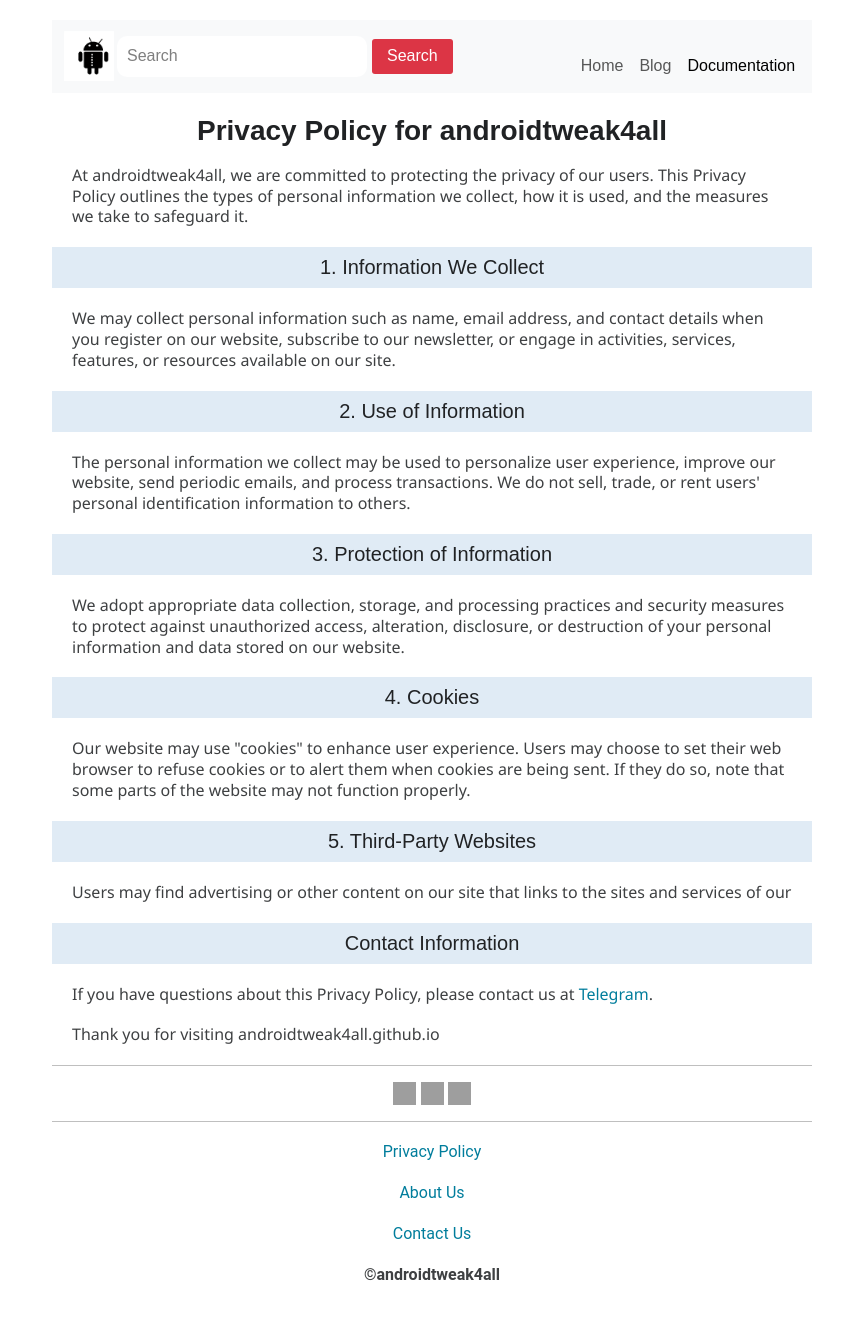
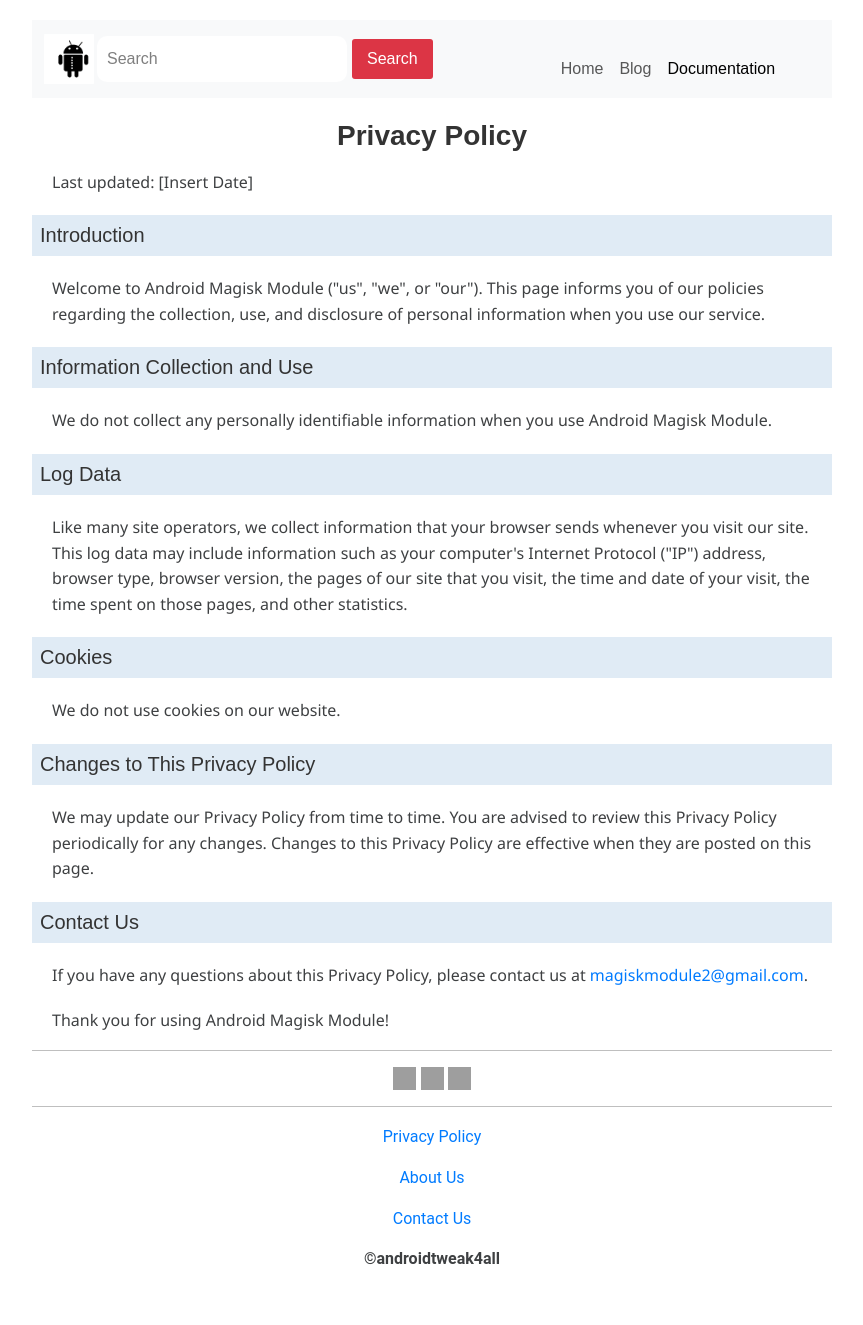
Before and after one commit to androidmagiskmodule/androidmagiskmodule.github.io, a Jekyll site: the page built from Policy.html, in a window 1280 px wide. Shown: the whole page, without its empty margins (208-1071 px from the left). Built offline with Jekyll 4.4.1, drawn with Linux system fonts in a browser that asks for light colours; some web fonts are replaced; after the commit the page ends 1290 px from its top, so only the background shows below that; grey boxes are pictures that could not be loaded.

Commit message:
Update Policy.html

```diff
--- a/Policy.html
+++ b/Policy.html
@@ -4,43 +4,82 @@ title: Privacy Policy
 lang: eng
 permalink: /Policy
 ---
+
+
+
+
+<html lang="en">
+
 <head>
     <meta charset="UTF-8">
     <meta name="viewport" content="width=device-width, initial-scale=1.0">
-    <title>Privacy Policy</title>
+    <title>Privacy Policy - Android Magisk Module</title>
     <style>
         body {
             font-family: Arial, sans-serif;
             max-width: 800px;
-            margin: 0 auto;
-            padding: 20px;
+            margin: 20px auto;
+            line-height: 1.6;
         }
-        h1, h2 {
-            text-align: center;
+
+        h1, h2, h3 {
+            color: #333;
+        }
+
+        p {
+            margin-bottom: 15px;
+        }
+
+        a {
+            color: #007BFF;
+            text-decoration: none;
+        }
+
+        a:hover {
+            text-decoration: underline;
         }
     </style>
 </head>
+
 <body>
-    <h1>Privacy Policy for androidtweak4all</h1>
-    <p>At androidtweak4all, we are committed to protecting the privacy of our users. This Privacy Policy outlines the types of personal information we collect, how it is used, and the measures we take to safeguard it.</p>
-    <h2>1. Information We Collect</h2>
-    <p>We may collect personal information such as name, email address, and contact details when you register on our website, subscribe to our newsletter, or engage in activities, services, features, or resources available on our site.</p>
-    <h2>2. Use of Information</h2>
-    <p>The personal information we collect may be used to personalize user experience, improve our website, send periodic emails, and process transactions. We do not sell, trade, or rent users' personal identification information to others.</p>
-    <h2>3. Protection of Information</h2>
-    <p>We adopt appropriate data collection, storage, and processing practices and security measures to protect against unauthorized access, alteration, disclosure, or destruction of your personal information and data stored on our website.</p>
-    <h2>4. Cookies</h2>
-    <p>Our website may use "cookies" to enhance user experience. Users may choose to set their web browser to refuse cookies or to alert them when cookies are being sent. If they do so, note that some parts of the website may not function properly.</p>
-    <h2>5. Third-Party Websites</h2>
-    <p>Users may find advertising or other content on our site that links to the sites and services of our
+
+    <header>
+        <h1>Privacy Policy</h1>
+        <p>Last updated: [Insert Date]</p>
+    </header>
 
     <section>
-        <h2>Contact Information</h2>
-        <p>If you have questions about this Privacy Policy, please contact us at <a href="https://t.me/vbmeta_img">Telegram</a>.</p>
+        <h2>Introduction</h2>
+        <p>Welcome to Android Magisk Module ("us", "we", or "our"). This page informs you of our policies regarding the collection, use, and disclosure of personal information when you use our service.</p>
+    </section>
+
+    <section>
+        <h2>Information Collection and Use</h2>
+        <p>We do not collect any personally identifiable information when you use Android Magisk Module.</p>
+    </section>
+
+    <section>
+        <h2>Log Data</h2>
+        <p>Like many site operators, we collect information that your browser sends whenever you visit our site. This log data may include information such as your computer's Internet Protocol ("IP") address, browser type, browser version, the pages of our site that you visit, the time and date of your visit, the time spent on those pages, and other statistics.</p>
+    </section>
+
+    <section>
+        <h2>Cookies</h2>
+        <p>We do not use cookies on our website.</p>
+    </section>
+
+    <section>
+        <h2>Changes to This Privacy Policy</h2>
+        <p>We may update our Privacy Policy from time to time. You are advised to review this Privacy Policy periodically for any changes. Changes to this Privacy Policy are effective when they are posted on this page.</p>
+    </section>
+
+    <section>
+        <h2>Contact Us</h2>
+        <p>If you have any questions about this Privacy Policy, please contact us at <a href="mailto:magiskmodule2@gmail.com">magiskmodule2@gmail.com</a>.</p>
     </section>
 
     <footer>
-        <p>Thank you for visiting androidtweak4all.github.io </p>
+        <p>Thank you for using Android Magisk Module!</p>
     </footer>
 
 </body>
```
